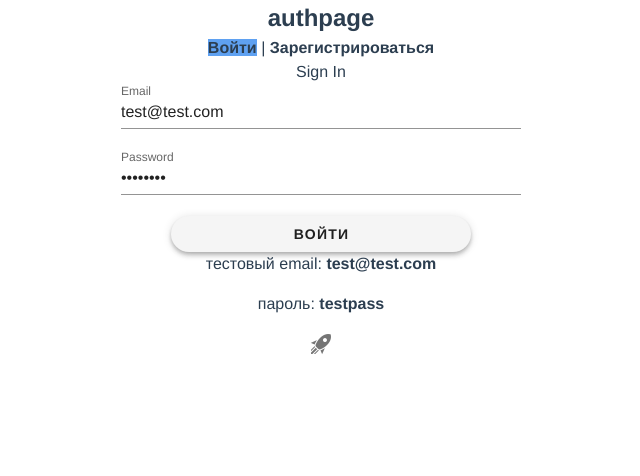
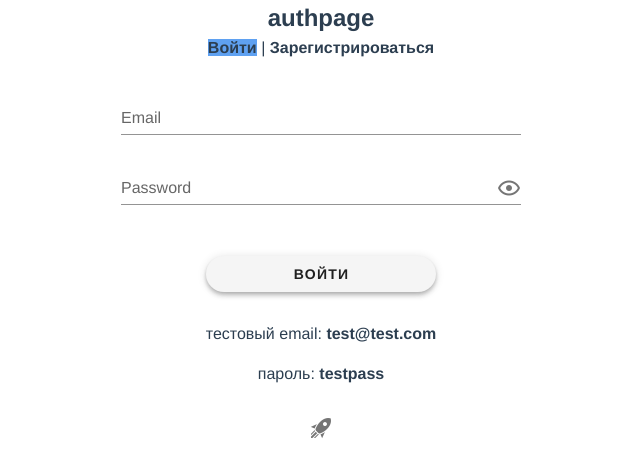
Before and after one commit to VasiliyNefedov/fullstack-todos, a Vue app in the folder client/: page / in a window 1280 px wide. Shown: the top 476 px of the page, without its empty margins (319-959 px from the left). Built offline with nearby package versions, Linux system fonts and the light colour scheme; a small style sheet from the web is missing.

Commit message:
визуал страницы авторизации

```diff
--- a/client/src/components/Authpage.vue
+++ b/client/src/components/Authpage.vue
@@ -1,31 +1,34 @@
 <template>
   <div>
     <h2>authpage</h2>
-    <span :class="{active: signInBlock}" class="nav" @click="signIn">Войти</span> | <span
-      :class="{active: !signInBlock}" class="nav"
-      @click="signUp">Зарегистрироваться</span>
-    <div>{{ signInBlock ? 'Sign In' : 'Sign Up' }}
-      <div style="display: block">
+    <span :class="{active: signInBlock}" class="nav" @click="signIn">Войти</span> |
+    <span :class="{active: !signInBlock}" class="nav" @click="signUp">Зарегистрироваться</span>
+    <div>
       <form novalidate @submit.prevent="handleSubmit">
-          <v-text-field v-model="email" class="input" label="Email" placeholder="example@mail.com"
+        <div style="margin: 30px auto 30px; max-width: 400px;">
+          <v-text-field v-model="email" label="Email" placeholder="example@mail.com"
                         tabindex="1" type="email"></v-text-field>
-          <v-text-field v-model="password" class="input" label="Password" placeholder="do not use 123 or equal"
-                        tabindex="2" type="password"></v-text-field>
+          <v-text-field v-model="password" label="Password" placeholder="do not use 123 or equal"
+                        tabindex="2" :type="passwordFieldType">
+            <template v-slot:append>
+              <v-icon @click="showPassword">{{ isVisiblePassword ? 'mdi-eye' : 'mdi-eye-outline' }}</v-icon>
+            </template>
+          </v-text-field>
           <transition name="fade22">
-            <v-text-field v-show="!signInBlock" v-model="repeatPass" class="input" label="Repeat password"
+            <v-text-field v-show="!signInBlock" v-model="repeatPass" label="Repeat password"
                           placeholder="repeat your password"
-                          tabindex="2" type="password"></v-text-field>
+                          tabindex="3" :type="passwordFieldType"></v-text-field>
           </transition>
-          <v-btn elevation="4" min-width="300"
+        </div>
+        <v-btn elevation="4" min-width="230"
                rounded @click="handleSubmit"
         >{{ signInBlock ? 'Войти' : 'Зарегистрироваться' }}
         </v-btn>
-          <div>
+        <div style="cursor: pointer; margin: 30px 0 30px 0;" @click="testUser">
           <p>тестовый email: <strong>test@test.com</strong></p>
           <p>пароль: <strong>testpass</strong></p>
         </div>
       </form>
-      </div>
     </div>
   </div>
 </template>
@@ -36,9 +39,11 @@ export default {
   data() {
     return {
       signInBlock: true,
-      email: "test@test.com",
-      password: "testpass",
-      repeatPass: ""
+      email: "",
+      password: "",
+      repeatPass: "",
+      isVisiblePassword: false,
+      passwordFieldType: 'password'
     }
   },
   methods: {
@@ -47,6 +52,8 @@ export default {
     },
     signUp() {
       this.signInBlock = false
+      this.email = ''
+      this.password = ''
     },
     handleSubmit() {
       const user = {email: this.email, password: this.password}
@@ -54,6 +61,20 @@ export default {
         this.$store.dispatch('signIn', user)
       } else {
         this.$store.dispatch('signUp', user)
+      }
+    },
+    testUser() {
+      this.signInBlock = true
+      this.email = 'test@test.com'
+      this.password = 'testpass'
+    },
+    showPassword() {
+      if (this.isVisiblePassword) {
+        this.isVisiblePassword = false
+        this.passwordFieldType = 'password'
+      } else {
+        this.isVisiblePassword = true
+        this.passwordFieldType = 'text'
       }
     }
   }
@@ -77,20 +98,10 @@ form {
   /*display: block;*/
 }
 
-.input {
-  margin: 0 auto;
-  max-width: 400px;
-}
-
-input {
-  border: 1px solid #2c3e50;
-}
 .fade22-enter-active {
   transition: opacity .5s;
 }
-.fade22-leave-active {
-  transition: opacity .2s;
-}
+
 .fade22-enter, .fade22-leave-to {
   opacity: 0;
 }
```
Lines whose indentation alone changed are shown as unchanged.
